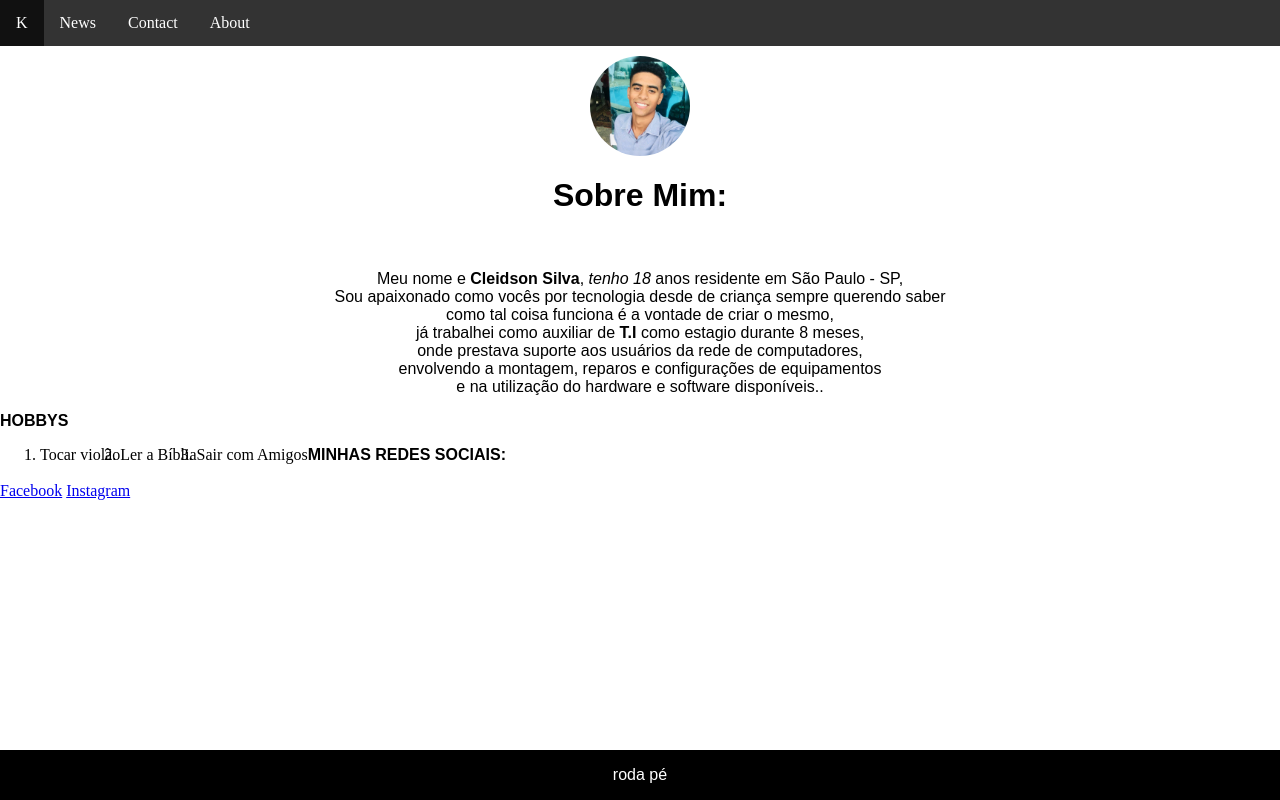
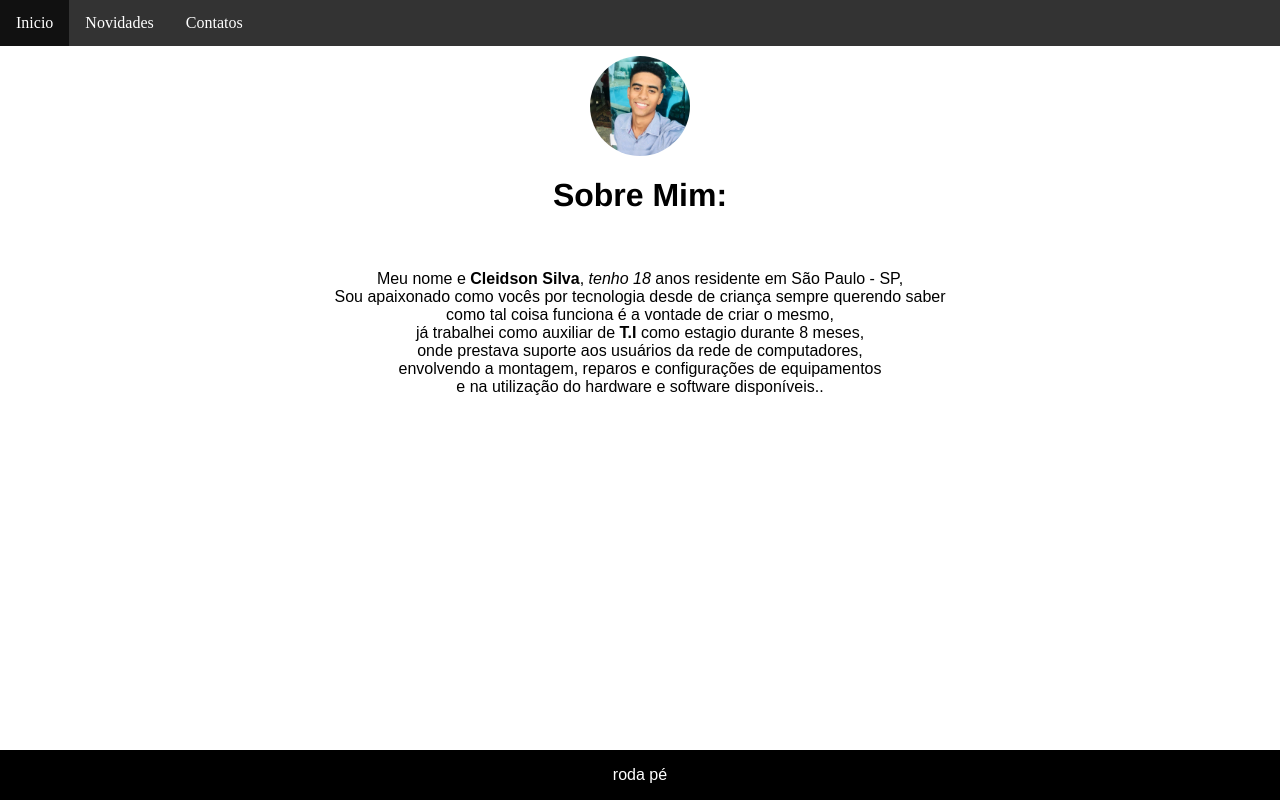
Before and after one commit to cleidson2020/navbar, a plain HTML site: page index.html in a window 1280 px wide. Drawn offline with Linux system fonts and the light colour scheme.

Commit message:
Atualizando Navbar e adicionando Redes sociais

```diff
--- a/index.html
+++ b/index.html
@@ -11,14 +11,13 @@
 <body>
 
 
-<niv class="navbar">
+<nav class="navbar">
  <ul>
-	<li><a class="active" href="#home">K</a></li>
-	<li><a href="#news">News</a></li>
-	<li><a href="#contact">Contact</a></li>
-	<li><a href="#about">About</a></li>
+	<li><a href="index.html">Inicio</a></li>
+	<li><a href="#news">Novidades</a></li>
+	<li><a href="contatos.html">Contatos</a></li>
   </ul>
-</niv>
+</nav>
 
 
  <img class="perfil" src="img/perfil.jpg"width="100" height="100">
@@ -34,22 +33,8 @@
 
 
 
-<b>HOBBYS</b>
-
-<ol class="lista">
-    <li title="Meu hobby">Tocar violão</li>
-    <li title="Leitura">Ler a Bíblia</li>
-    <li title="">Sair com Amigos</li>   <!-- Menos agora por conta da quarentena ;) -->
-</ol>
 
 
-
-
-
-<b>MINHAS REDES SOCIAIS:</b> </br></br>
-
-<a href="https://www.facebook.com/cleidson.silva.125323" target="_blank" img="">Facebook</a>
-<a href="https://www.instagram.com/cleidsonsena18/?hl=pt-br" target="_blank">Instagram</a>
 
 <div class="footer">
 
--- a/style.css
+++ b/style.css
@@ -12,7 +12,7 @@ border-radius:100%;
 
 h1{
  text-align:center;
- font-family:Arial;
+ font-family:'Franklin Gothic Medium', 'Arial Narrow', Arial, sans-serif;
 
 }
 
@@ -72,3 +72,9 @@ ul {
     color: white;
     text-align: center;
   }
+
+  .navbar {
+
+    font-family:Arial;
+
+  }
```
Also changed, not shown: contatos.html (added, +41 -0 lines).
